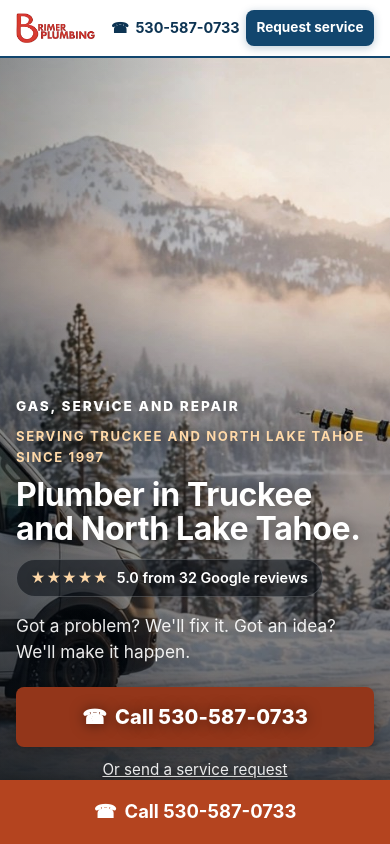
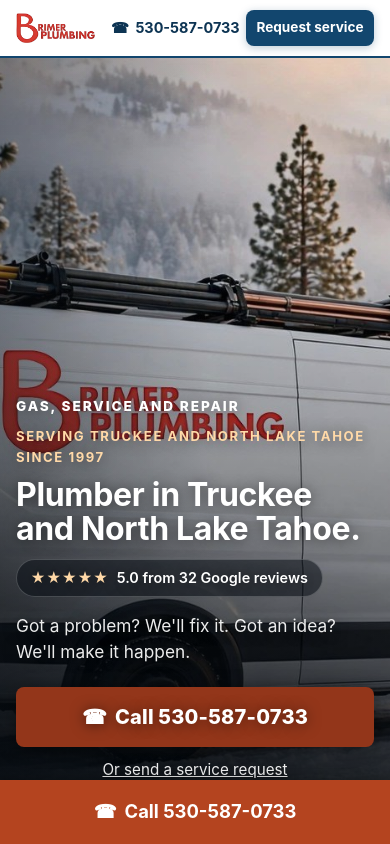
Before and after one commit to miltonamistead/brimercon-astro, an Astro site: page / in a window 390 px wide. Shown: the top 844 px of the page. Built offline with nearby package versions, Linux system fonts and the light colour scheme; Astro itself is replaced by a stand-in of ours.

Commit message:
Mobile hero crop: van-centric portrait image under 48em

```diff
--- a/src/components/VideoHero.astro
+++ b/src/components/VideoHero.astro
@@ -23,13 +23,16 @@ const [beforePhone, afterPhone] = site.afterHoursLine.split(site.phoneDisplay);
 ---
 
 <section class="video-hero" aria-label="Brimer Plumbing introduction">
+  <picture class="video-hero__media">
+    <source media="(max-width: 47.99em)" srcset="/video/hero-poster-mobile.jpg" />
     <img
-    class="video-hero__media"
+      class="video-hero__media-img"
       src="/video/hero-poster.jpg"
       alt="Brimer Plumbing technicians installing a gas line at a snowy Truckee cabin, branded service van parked nearby."
       fetchpriority="high"
       decoding="async"
     />
+  </picture>
   <div class="video-hero__shade" aria-hidden="true"></div>
 
   <div class="wrap video-hero__content">
--- a/src/styles/global.css
+++ b/src/styles/global.css
@@ -393,7 +393,13 @@ img {
   inset: 0;
   width: 100%;
   height: 100%;
+}
+
+.video-hero__media-img {
+  width: 100%;
+  height: 100%;
   object-fit: cover;
+  display: block;
 }
 
 /* Darkens the lower-left where the copy sits so white text stays readable
```
Also changed, not shown: public/video/hero-poster-mobile.jpg (added). Lines whose indentation alone changed are shown as unchanged.
